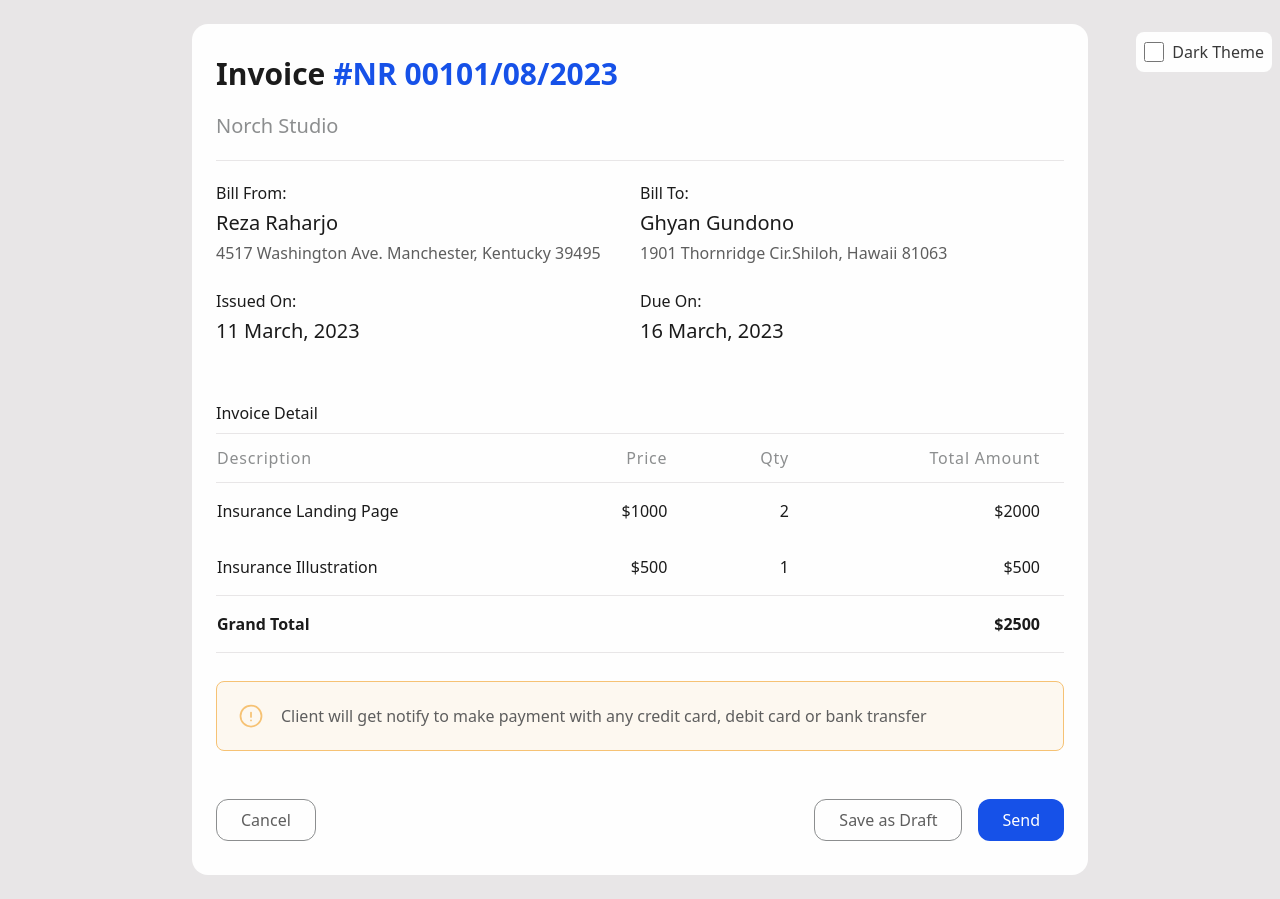
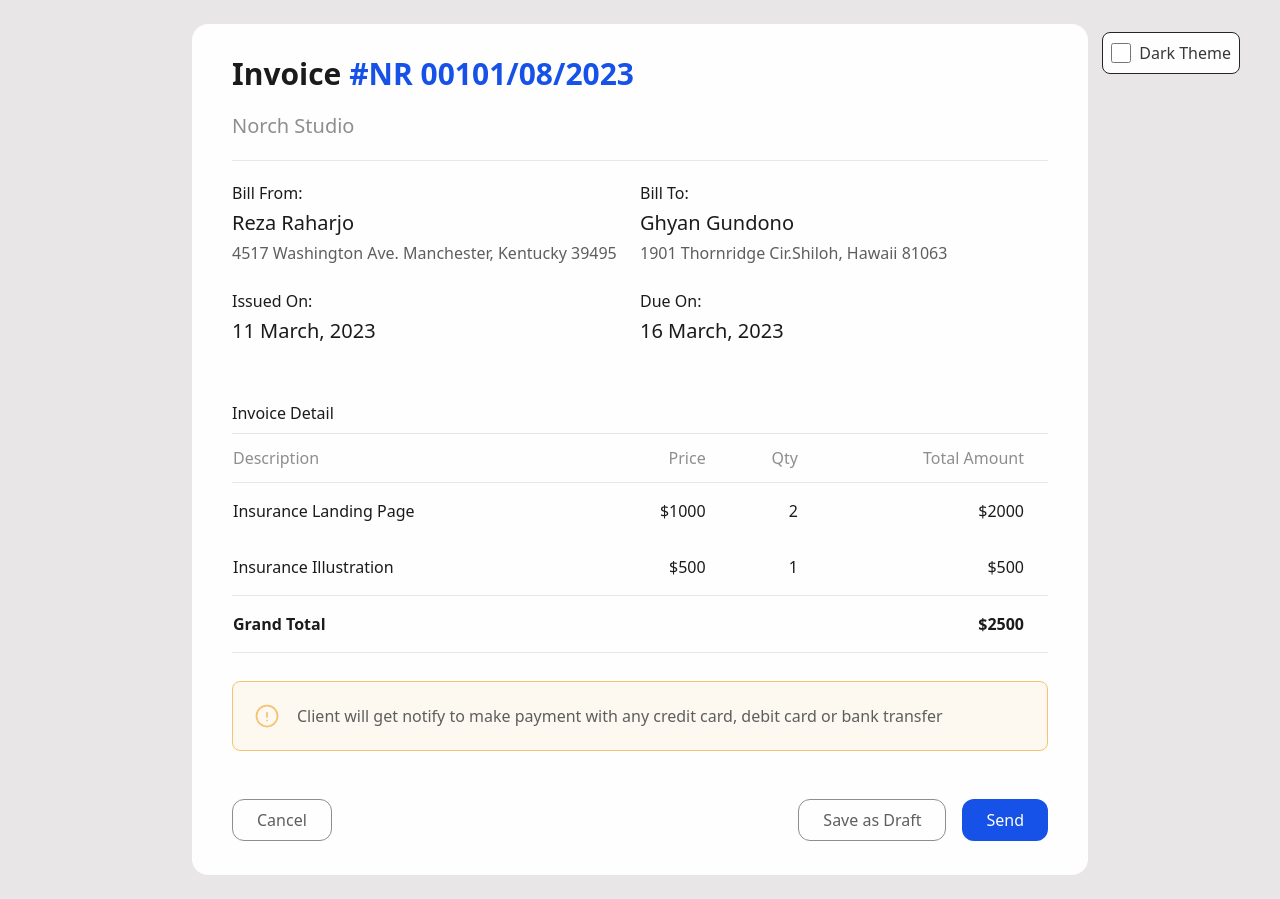
Before and after one commit to ChathuUOM/Norch-Studio, an Angular app: page /detail in a window 1280 px wide. Built offline with nearby package versions, Linux system fonts and the light colour scheme.

Commit message:
feat: :art: Using @apply rule for table

```diff
--- a/src/app/app.component.html
+++ b/src/app/app.component.html
@@ -1,5 +1,5 @@
 <div class="hidden sm:block">
-    <div class="flex items-center absolute right-0 bg-white p-2 mx-2 rounded-lg dark:bg-black-thm-drk">
+    <div class="mx-10 flex items-center absolute right-0 border bg-white border-black-thm-drk p-2 rounded-lg dark:bg-black-thm-drk dark:border-gray-light">
         <input type="checkbox" id="invCheckbox" (click)="toggleTheme()"
             class="mr-2 h-5 w-5 text-primary border-gray-dark rounded focus:outline-none dark:bg-gray-700 dark:text-primary-thm-dark">
         <label for="myCheckbox" class="text-gray-700 dark:text-white">Dark Theme</label>
--- a/src/app/components/invoice-detail/invoice-detail.component.html
+++ b/src/app/components/invoice-detail/invoice-detail.component.html
@@ -1,4 +1,4 @@
-<div class="p-6 pb-10">
+<div class="p-10 pt-6">
     <!-- Header Section -->
     <div>
         <div class="sm:flex">
@@ -48,19 +48,19 @@
                             <thead>
                                 <tr>
                                     <th scope="col"
-                                        class="py-3 pr-6 text-base font-medium tracking-wider text-left text-gray-light capitalize dark:text-gray-400">
+                                        class="t1-head text-left">
                                         Description
                                     </th>
                                     <th scope="col"
-                                        class="py-3 px-6 text-base font-medium tracking-wider text-right text-gray-light capitalize dark:text-gray-400">
+                                        class="t1-head text-right">
                                         Price
                                     </th>
                                     <th scope="col"
-                                        class="py-3 px-6 text-base font-medium tracking-wider text-right text-gray-light capitalize dark:text-gray-400">
+                                        class="t1-head text-right">
                                         Qty
                                     </th>
                                     <th scope="col"
-                                        class="py-3 px-6 text-base font-medium tracking-wider text-right text-gray-light capitalize dark:text-gray-400">
+                                        class="t1-head text-right">
                                         Total Amount
                                     </th>
                                 </tr>
@@ -68,19 +68,19 @@
                             <tbody>
                                 <tr class="hover:bg-gray-light-1 dark:hover:bg-gray-700" *ngFor="let item of invoice_list">
                                     <td
-                                        class="py-4 pr-6 text-base font-medium whitespace-nowrap dark:text-white">
+                                        class="t1-data text-left">
                                         {{item.description}}
                                     </td>
                                     <td
-                                        class="py-4 px-6 text-base font-medium text-right whitespace-nowrap dark:text-white">
+                                        class="t1-data text-right">
                                         ${{item.price}}
                                     </td>
                                     <td
-                                        class="py-4 px-6 text-base font-medium text-right whitespace-nowrap dark:text-white">
+                                        class="t1-data text-right">
                                         {{item.qty}}
                                     </td>
                                     <td
-                                        class="py-4 px-6 text-base font-medium text-right whitespace-nowrap dark:text-white">
+                                        class="t1-data text-right">
                                         ${{item.total_amount}}
                                     </td>
                                 </tr>
--- a/src/index.html
+++ b/src/index.html
@@ -1,5 +1,5 @@
 <!doctype html>
-<html lang="en" class="bg-gray-light-1">
+<html lang="en" class="lg:bg-gray-light-1">
 <head>
   <meta charset="utf-8">
   <title>NorchStudio</title>
--- a/src/styles.css
+++ b/src/styles.css
@@ -6,4 +6,22 @@
     .inv-table-spacing {
         border-spacing: theme("spacing.3");
     }
+
+    .t1-head {
+        @apply py-3 pr-6 text-base font-medium text-gray-light capitalize;
+    }
+
+    .t1-data {
+        @apply py-4 pr-6 text-base font-medium whitespace-nowrap dark:text-white;
+    }
+
+    .t2-head {
+        @apply pr-6 font-normal text-base capitalize;
+    }
+
+    .t2-data {
+        @apply h-6 py-3 px-6 mb-1 text-base font-normal whitespace-nowrap bg-gray-light-2 rounded-xl focus:outline-none dark:bg-gray-700;
+    }
+
+
 }
```
Also changed, not shown: src/app/components/create-invoice/create-invoice.component.html (+19 -19 lines).
